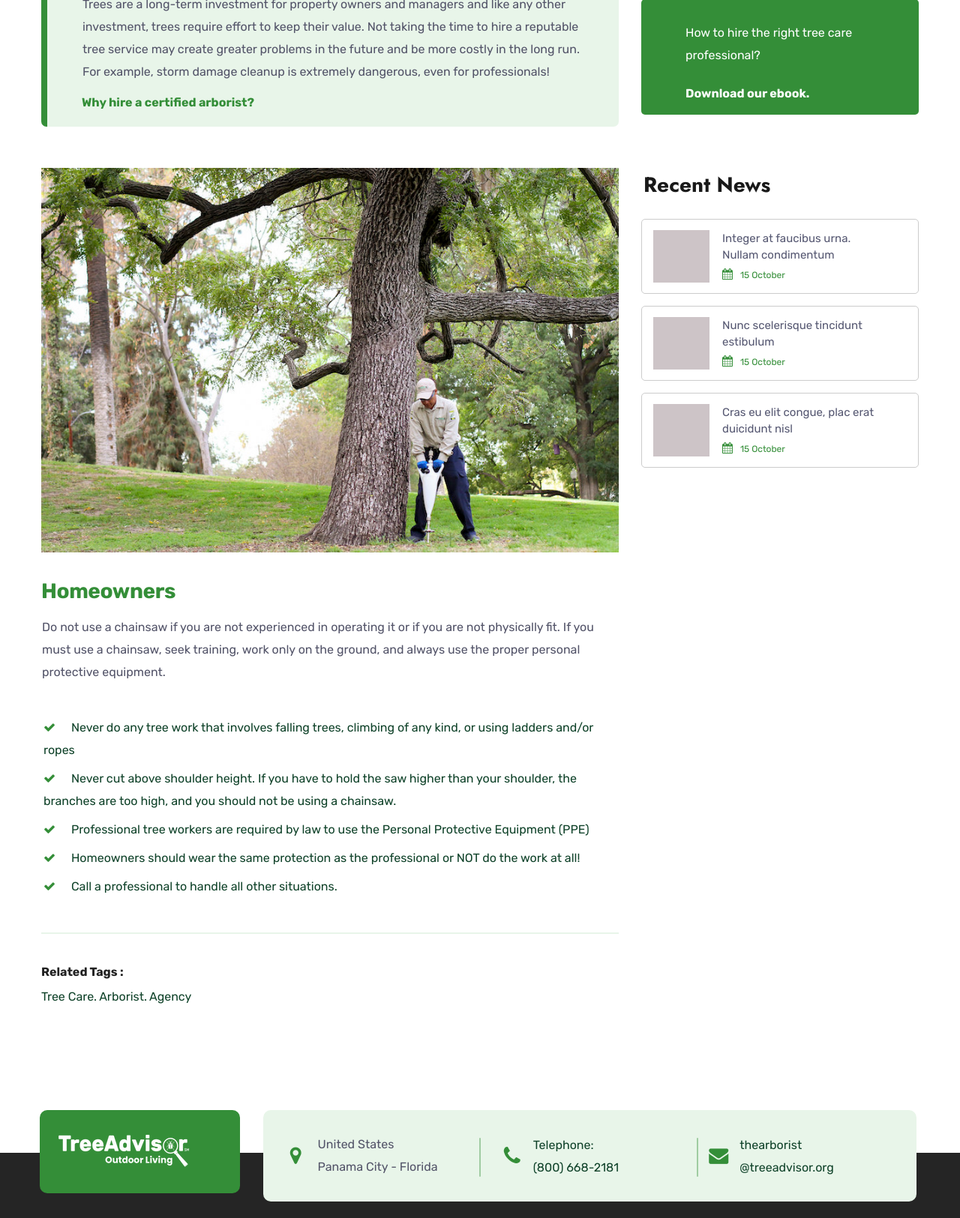
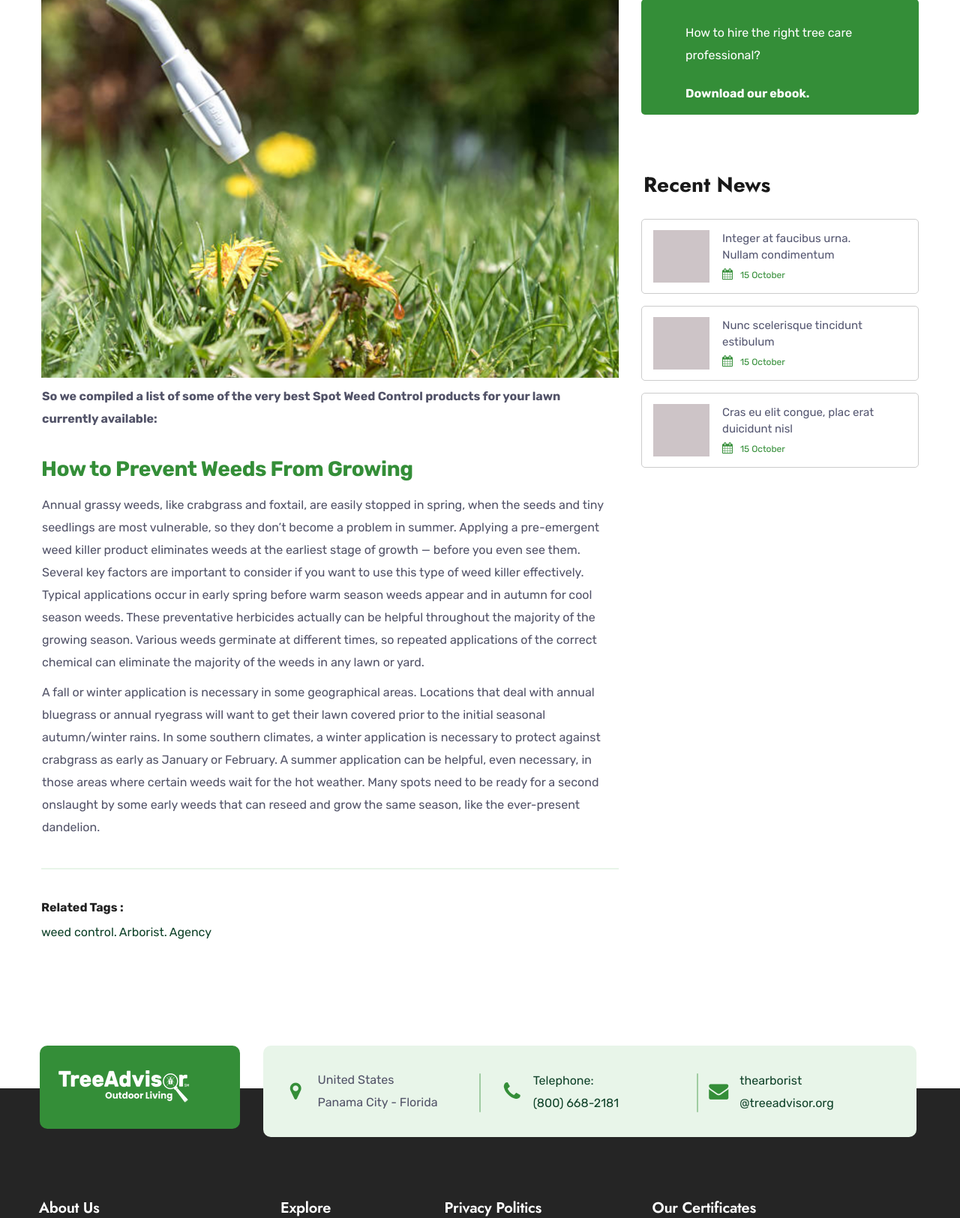
Before and after one commit to mcardy-ux/treeadvisor, a PHP site: page /weed.php in a window 1280 px wide. Shown: the part 1535-3160 px from the top of the page at 75% size. Run offline with PHP 8.4, Linux system fonts and the light colour scheme; some web fonts are replaced.

Commit message:
se copio toda la informacion base a weed control con imagenes

```diff
--- a/weed.php
+++ b/weed.php
@@ -12,7 +12,7 @@
                                 weed control
                             </div>
                             <div class="page-title-content link-style6">
-                                <span><a class="home" href="index.php">Home</a></span><span class="page-title-content-inner">Tree Care</span>
+                                <span><a class="home" href="index.php">Home</a></span><span class="page-title-content-inner">weed control</span>
                             </div>
                         </div>
                     </div>
@@ -35,7 +35,7 @@
                             <div class="content-blog-detail">
                                 <div class="image-box">
                                     <div class="image">
-                                        <img src="images/blog/tree1.jpg" alt="image">
+                                        <img src="images/blog/weed1.jpg" alt="image">
                                     </div>
                                 </div>
                                 <div class="content mg-top-15">
@@ -46,65 +46,47 @@
 								</a></span>
                                     <div class="heading-content-box">
                                         <a href="#">
-                                        Why Not to Attempt Tree Removal on Your Own
+                                        LAWN CARE
 								</a></div>
-                                <h5 class="content-2 heading-content-box" style="color:#348e38 !important;">REASONS FOR PRUNING</h5>
+                                <h5 class="content-2 heading-content-box" style="color:#348e38 !important;">Spot-Control Weeds</h5>
 
                                     <p class="desc-content-box text-decs">
-                                        Trees are beautiful and can be an asset to many properties. However, there are many times when trees can decline and become hazardous and become a
-                                        liability or are no longer wanted due to other reasons.
-                                        Considered both an art and a science, <a href="#" style="color:#95B2CA !important;"><strong>pruning</strong></a> has changed dramatically over the last 30 to 40 years.
-                                        There are many valid reasons for <a href="#" style="color:#95B2CA !important;"><strong>pruning</strong></a> or
-                                        <a href="#" style="color:#95B2CA !important;"><strong>removing trees and shrubs</strong></a>. However,
-                                        the most important reasons are for safety, health, and appearance.
+                                        Another basic pro lawn secret is to stay on top of weed growth. After all,
+                                        it’s a whole lot easier to keep a lawn looking nice by spot-controlling weeds than it is to try to rescue a lawn that has already been overtaken by them.
+                                        A simple way to spot-treat weeds is with a spot weed control product for lawns. With it, you simply spray weeds like dandelion and clover,
+                                        killing them before they have a chance to bloom and spread more weed seeds all over the place. (Don’t worry—it won’t harm your lawn.) Check the label for your lawn type,
+                                        and as with any product, be sure to follow directions.
                                     </p>
-                                    <div class="content-note-author">
-                                        <p class="desc-content-box text-decs">
-                                        Trees are a long-term investment for property owners and managers and like any other investment, trees require effort to keep their value. Not taking the time to hire a reputable tree service may create greater problems in the future and be more costly in the long run. For example, storm damage cleanup is extremely dangerous, even for professionals!
-                                        </p>
-                                        <a href="#" class="author heading-16px-rubik">
-                                        Why hire a certified arborist?
-                                    </a>
-
-                                    </div>
 
                                     <div class="image-box">
                                         <div class="image-2">
-                                            <img src="images/blog/tree2.jpg" alt="image">
+                                            <img src="images/blog/weed2.jpg" alt="image">
                                         </div>
-                                    </div>
-                                    <h5 class="content-2 heading-content-box" style="color:#348e38 !important;">Homeowners</h5>
+
                                     <p class="desc-content-box text-decs">
-
-                                        Do not use a chainsaw if you are not experienced in operating it or if you are not physically fit. If you must use a chainsaw, seek training, work only on the ground, and always use the proper personal protective equipment.
-                                        <br><br>
-                                        <ul class="nav-access-blog-detail">
-                                            <li><a href="#" class="tick">
-                                            Never do any tree work that involves falling trees, climbing of any kind, or using ladders and/or ropes
-                                            </a></li>
-                                            <li><a href="#" class="tick">
-                                            Never cut above shoulder height. If you have to hold the saw higher than your shoulder, the branches are too high, and you should not be using a chainsaw.
-                                            </a></li>
-                                            <li><a href="#" class="tick">
-                                            Professional tree workers are required by law to use the Personal Protective Equipment (PPE)
-                                            </a></li>
-                                            <li><a href="#" class="tick">
-                                            Homeowners should wear the same protection as the professional or NOT do the work at all!
-                                            </a></li>
-                                            <li><a href="#" class="tick">
-                                            Call a professional to handle all other situations.
-                                            </a></li>
-                                        </ul>
+                                            <strong>So we compiled a list of some of the very best Spot Weed Control products for your lawn currently available:</strong>
+                                    </p>
 
 
-
+                                    </div>
+                                    <h5 class="content-2 heading-content-box" style="color:#348e38 !important;">How to Prevent Weeds From Growing</h5>
+                                    <p class="desc-content-box text-decs">
+                                        Annual grassy weeds, like crabgrass and foxtail, are easily stopped in spring, when the seeds and tiny seedlings are most vulnerable, so they don’t become a problem in summer.
+                                        Applying a pre-emergent weed killer product eliminates weeds at the earliest stage of growth — before you even see them. Several key factors are important to consider if you want to use this type of weed killer effectively.
+                                        Typical applications occur in early spring before warm season weeds appear and in autumn for cool season weeds. These preventative herbicides actually can be helpful throughout the majority of the growing season.
+                                        Various weeds germinate at different times, so repeated applications of the correct chemical can eliminate the majority of the weeds in any lawn or yard.
+                                    </p>
+                                    <p class="desc-content-box text-decs">
+                                        A fall or winter application is necessary in some geographical areas. Locations that deal with annual bluegrass or annual ryegrass will want to get their lawn covered prior to the initial seasonal autumn/winter rains.
+                                        In some southern climates, a winter application is necessary to protect against crabgrass as early as January or February.  A summer application can be helpful, even necessary, in those areas where certain weeds wait for the hot weather.
+                                        Many spots need to be ready for a second onslaught by some early weeds that can reseed and grow the same season, like the ever-present dandelion.
                                     </p>
                                     <hr>
                                     <div class="bottom-content">
                                         <div class="related-tag">
                                             <h3 class="title heading-16px-rubik">Related Tags :</h3>
                                             <ul class="list-related">
-                                                <li><a href="#">Tree Care.</a></li>
+                                                <li><a href="#">weed control.</a></li>
                                                 <li><a href="#">Arborist.</a></li>
                                                 <li><a href="#">Agency</a></li>
                                             </ul>
```
